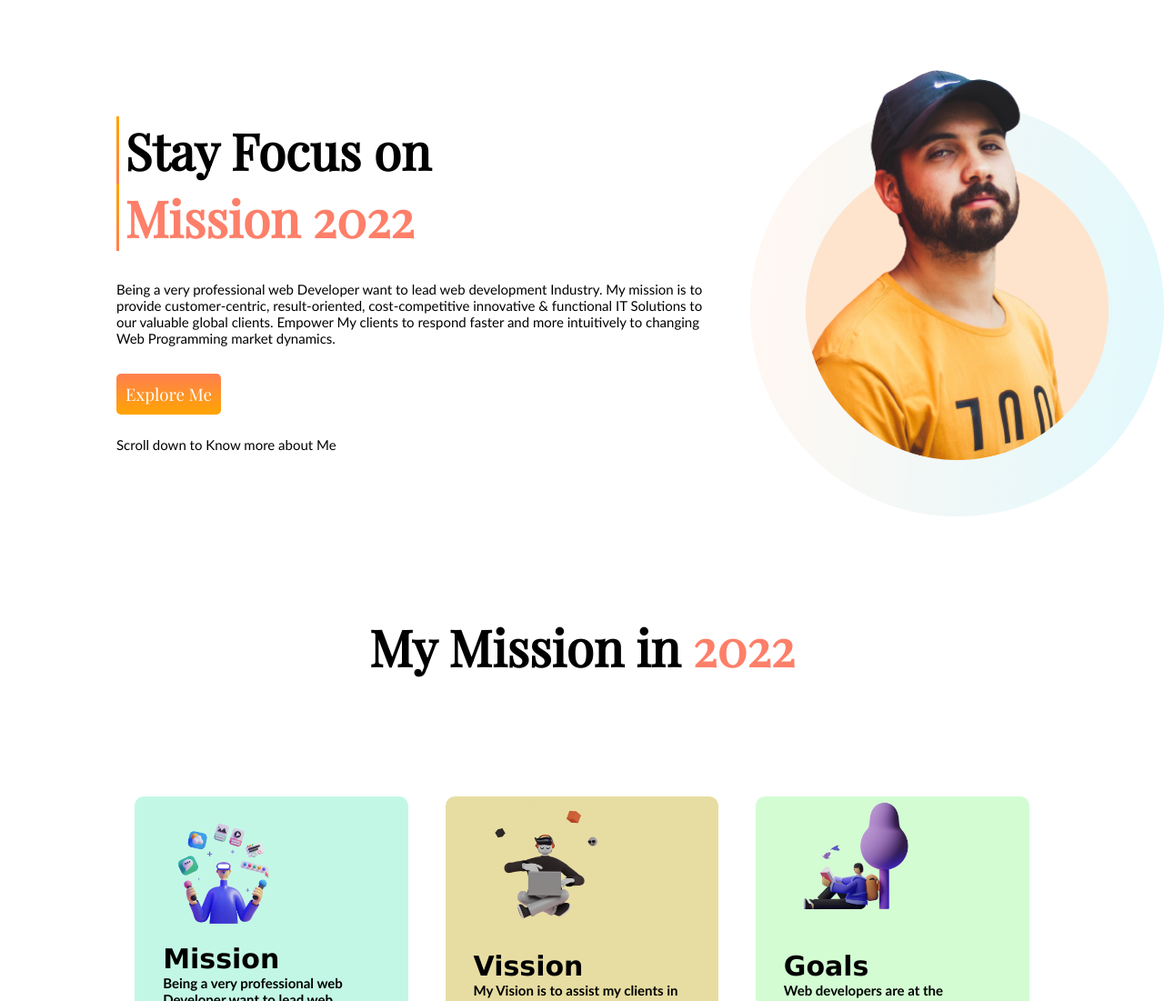
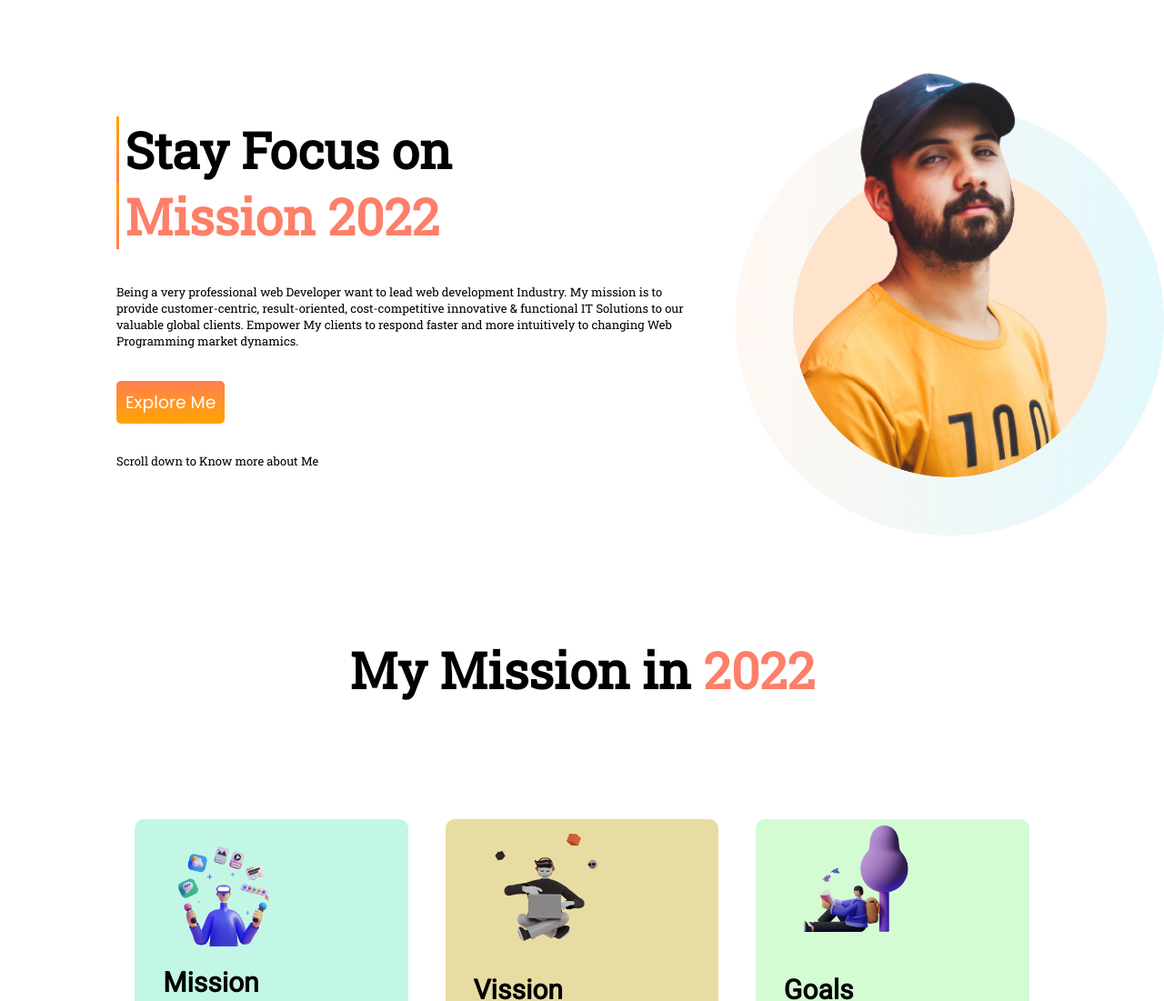
Before and after one commit to Kayume8325/devportfolio, a plain HTML site: page index.html in a window 1280 px wide. Shown: the top 1101 px of the page at 91% size. Drawn offline with nearby package versions, Linux system fonts and the light colour scheme.

Commit message:
webportfoliore

```diff
--- a/index.html
+++ b/index.html
@@ -5,9 +5,12 @@
     <meta charset="UTF-8">
     <meta http-equiv="X-UA-Compatible" content="IE=edge">
     <meta name="viewport" content="width=device-width, initial-scale=1.0">
+
     <link rel="preconnect" href="https://fonts.googleapis.com">
     <link rel="preconnect" href="https://fonts.gstatic.com" crossorigin>
-    <link href="https://fonts.googleapis.com/css2?family=Playfair+Display&display=swap" rel="stylesheet">
+    <link href="https://fonts.googleapis.com/css2?family=Poppins&family=Roboto&family=Roboto+Slab&display=swap"
+        rel="stylesheet">
+
     <link rel="stylesheet" href="style.css">
     <title> My Mission-2022</title>
 </head>
--- a/style.css
+++ b/style.css
@@ -1,5 +1,5 @@
 body{
-    font-family: 'Playfair Display', serif;
+    font-family: 'Poppins', sans-serif;
     padding-top: 10%;
     font-size: 25px;
 }
@@ -14,16 +14,16 @@ body{
 
 /* Top Portion*/
 h1{
-    font-family: 'Playfair Display', serif;
+    font-family: 'Roboto Slab', serif;
     font-size: 55px;
 }
 h3{
-    font-family:'Lucida Sans', 'Lucida Sans Regular', 'Lucida Grande', 'Lucida Sans Unicode', Geneva, Verdana, sans-serif;
+    font-family: 'Roboto', sans-serif;
     font-size: 30px;
 }
 p{
-    font-family:'Trebuchet MS', 'Lucida Sans Unicode', 'Lucida Grande', 'Lucida Sans', Arial, sans-serif ;
-    font-size: 15px;
+    font-family: 'Roboto Slab', serif;
+    font-size: 13px;
 }
 a{
     background-image:linear-gradient(coral,tomato);
```
